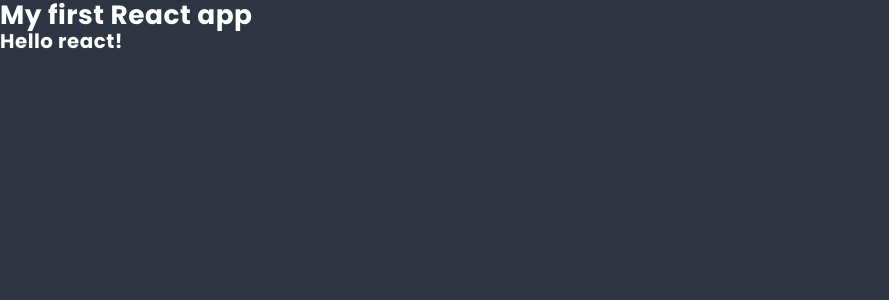
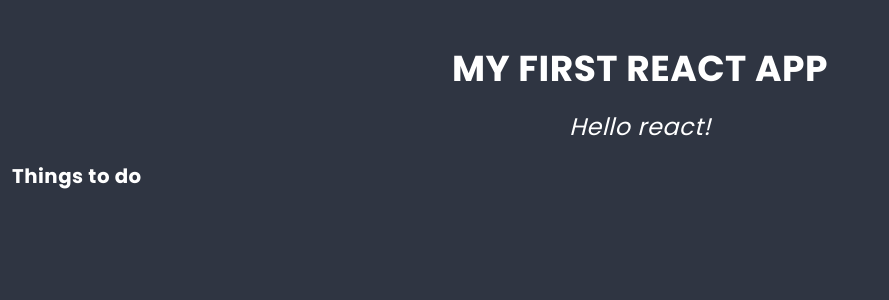
Before and after one commit to kherma/school-07-react-starter, a React app: page / in a window 1280 px wide. Shown: the top 300 px of the page, without its empty margins (0-889 px from the left). Built offline with nearby package versions, Linux system fonts and the light colour scheme.

Commit message:
Add List component

```diff
--- a/src/components/App/App.js
+++ b/src/components/App/App.js
@@ -1,12 +1,14 @@
-import React from "react";
-import { Component } from "react";
+import React, { Component } from "react";
+import styles from "./App.scss";
+import List from "./../List/List.js";
 
 class App extends Component {
   render() {
     return (
-      <main className="app-content">
-        <h1>My first React app</h1>
-        <h2>Hello react!</h2>
+      <main className={styles.component}>
+        <h1 className={styles.title}>My first React app</h1>
+        <h2 className={styles.subtitle}>Hello react!</h2>
+        <List />
       </main>
     );
   }
--- a/src/components/App/App.scss
+++ b/src/components/App/App.scss
@@ -1,4 +1,4 @@
-@import '../../styles/settings.scss';
+@import "../../styles/settings.scss";
 
 .component {
   padding: $base-size;
@@ -20,5 +20,5 @@
 }
 
 .title + .subtitle {
-  margin-top: (- $base-size * 3);
+  margin-top: (-$base-size * 3);
 }
--- /dev/null
+++ b/src/components/List/List.js
@@ -0,0 +1,14 @@
+import React, { Component } from "react";
+import styles from "./List.scss";
+
+class List extends Component {
+  render() {
+    return (
+      <section className={styles.component}>
+        <h2>Things to do</h2>
+      </section>
+    );
+  }
+}
+
+export default List;
```
